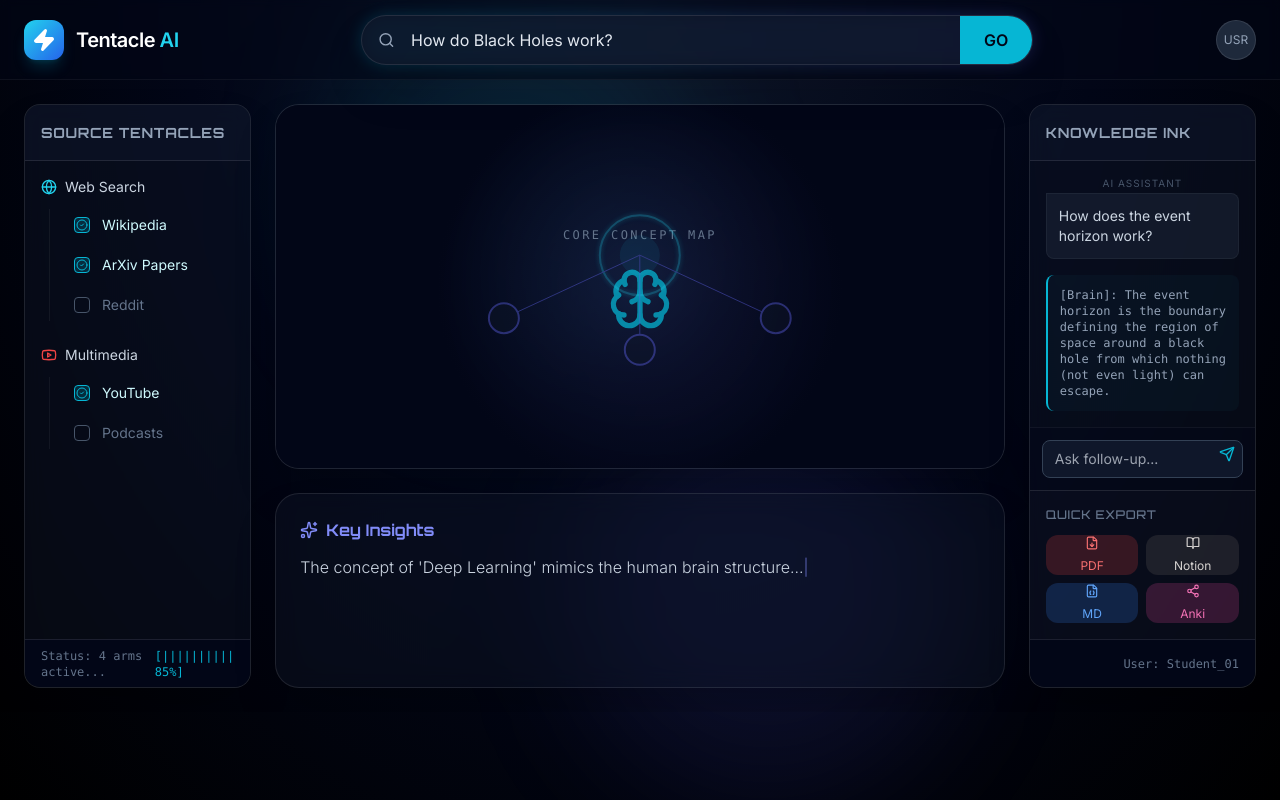
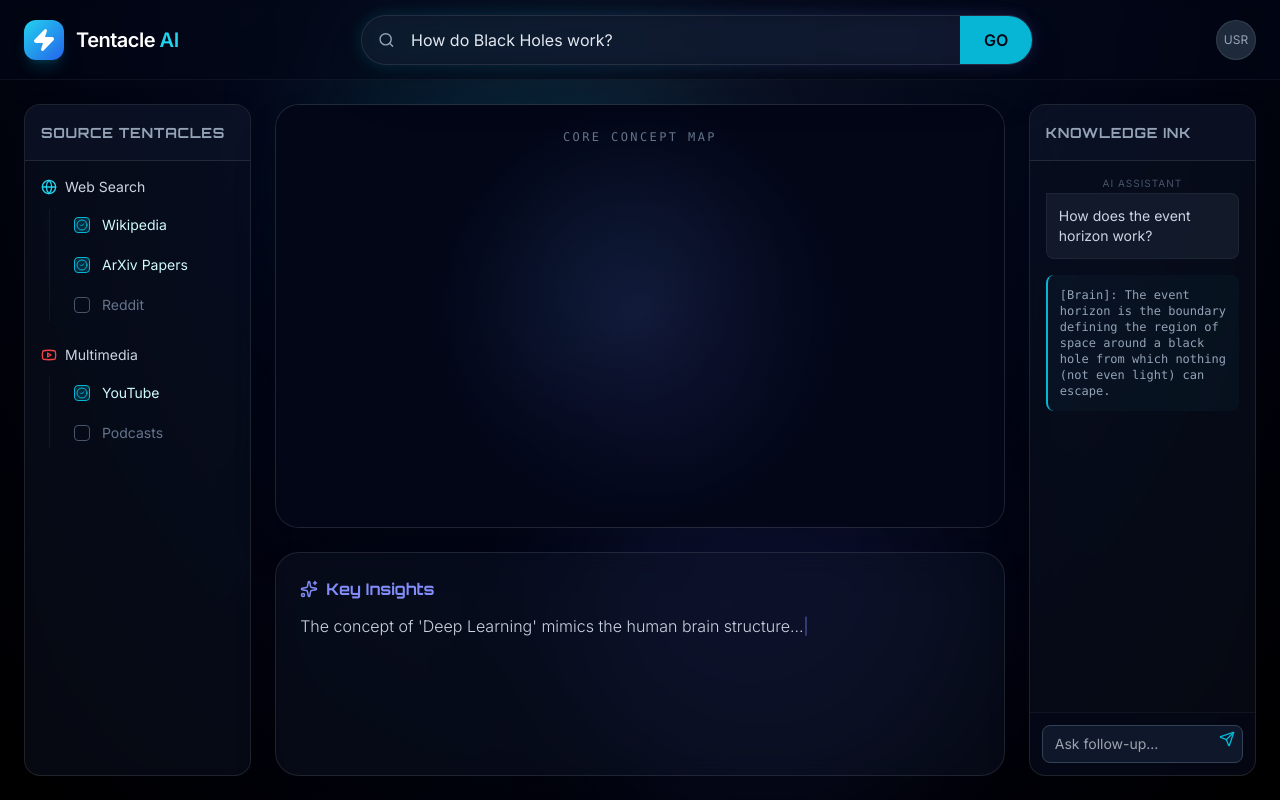
Before and after one commit to 2285145156/Tentacle-AI, a React (Vite) app: page / in a window 1280 px wide. Built offline with nearby package versions, Linux system fonts and the light colour scheme.

Commit message:
structure

```diff
--- a/package.json
+++ b/package.json
@@ -12,6 +12,7 @@
   "dependencies": {
     "clsx": "^2.1.1",
     "lucide-react": "^0.562.0",
+    "mermaid": "^11.12.2",
     "react": "^19.2.0",
     "react-dom": "^19.2.0",
     "tailwind-merge": "^3.4.0"
--- a/src/App.jsx
+++ b/src/App.jsx
@@ -10,7 +10,7 @@ function App() {
     <div className="min-h-screen bg-slate-950 text-slate-200 font-sans selection:bg-cyan-500/30">
       <Layout>
         <Header />
-        <main className="flex-1 grid grid-cols-5 gap-6 p-6 h-[calc(100vh-80px)] overflow-hidden">
+        <main className="flex-1 grid grid-cols-5 gap-6 p-6 h-full overflow-hidden">
           <SourcePanel />
           <CentralBrain />
           <KnowledgePanel />
--- a/src/components/CentralBrain.jsx
+++ b/src/components/CentralBrain.jsx
@@ -1,9 +1,11 @@
-import React, { useEffect, useState } from 'react';
+import React, { useEffect, useState, useRef } from 'react';
 import { Brain, Sparkles } from 'lucide-react';
+import mermaid from 'mermaid';
 
 export function CentralBrain() {
     const [text, setText] = useState('');
     const fullText = "The concept of 'Deep Learning' mimics the human brain structure...";
+    const mermaidRef = useRef(null);
 
     useEffect(() => {
         let index = 0;
@@ -15,43 +17,64 @@ export function CentralBrain() {
         return () => clearInterval(timer);
     }, []);
 
+    useEffect(() => {
+        mermaid.initialize({
+            startOnLoad: false,
+            theme: 'base',
+            themeVariables: {
+                darkMode: true,
+                background: '#020617',
+                mainBkg: '#0f172a',
+                primaryColor: '#22d3ee',
+                primaryTextColor: '#cbd5e1',
+                lineColor: '#6366f1',
+            },
+            fontFamily: 'Inter',
+        });
+
+        const graphDefinition = `
+        graph TD
+          A[Black Holes] --> B(Event Horizon)
+          A --> C(Singularity)
+          B --> D[Light cannot escape]
+
+          classDef cyan fill:#0f172a,stroke:#22d3ee,stroke-width:2px,color:#fff
+          classDef indigo fill:#0f172a,stroke:#6366f1,stroke-width:2px,color:#fff
+          classDef red fill:#000000,stroke:#ef4444,stroke-width:2px,color:#fca5a5
+
+          class A cyan
+          class B,C indigo
+          class D red
+
+          linkStyle default stroke:#475569,stroke-width:1px
+      `;
+
+        const renderMermaid = async () => {
+            if (mermaidRef.current) {
+                try {
+                    mermaidRef.current.innerHTML = '';
+                    const { svg } = await mermaid.render('mermaid-svg', graphDefinition);
+                    mermaidRef.current.innerHTML = svg;
+                } catch (error) {
+                    console.error("Mermaid render error:", error);
+                }
+            }
+        };
+
+        renderMermaid();
+    }, []);
+
     return (
         <div className="col-span-3 flex flex-col gap-6 h-full">
             {/* Upper: Concept Map Placeholder */}
-            <div className="glass-panel flex-1 rounded-3xl p-6 relative overflow-hidden group">
+            <div className="glass-panel flex-1 rounded-3xl p-6 relative overflow-hidden group flex flex-col">
                 <div className="absolute inset-0 bg-[radial-gradient(circle_at_center,_var(--tw-gradient-stops))] from-indigo-900/20 via-slate-950 to-slate-950" />
 
-                <div className="relative z-10 flex flex-col items-center justify-center h-full">
-                    <h3 className="text-xs font-mono text-slate-500 mb-6 tracking-[0.2em] uppercase">Core Concept Map</h3>
+                <div className="relative z-10 flex flex-col items-center h-full w-full">
+                    <h3 className="text-xs font-mono text-slate-500 mb-2 tracking-[0.2em] uppercase shrink-0">Core Concept Map</h3>
 
-                    <Brain size={64} className="text-cyan-500 mb-4 animate-pulse duration-[3000ms]" />
-
-                    {/* Network Visualization */}
-                    <div className="absolute inset-0 z-0">
-                        <svg width="100%" height="100%" className="opacity-40">
-                            <defs>
-                                <filter id="glow">
-                                    <feGaussianBlur stdDeviation="2.5" result="coloredBlur" />
-                                    <feMerge>
-                                        <feMergeNode in="coloredBlur" />
-                                        <feMergeNode in="SourceGraphic" />
-                                    </feMerge>
-                                </filter>
-                            </defs>
-                            {/* Center Node */}
-                            <circle cx="50%" cy="40%" r="40" stroke="#22d3ee" strokeWidth="2" fill="none" filter="url(#glow)" className="animate-pulse" />
-                            <circle cx="50%" cy="40%" r="20" fill="#22d3ee" fillOpacity="0.2" />
-
-                            {/* Connections */}
-                            <line x1="50%" y1="40%" x2="30%" y2="60%" stroke="#6366f1" strokeWidth="1" />
-                            <line x1="50%" y1="40%" x2="70%" y2="60%" stroke="#6366f1" strokeWidth="1" />
-                            <line x1="50%" y1="40%" x2="50%" y2="70%" stroke="#6366f1" strokeWidth="1" />
-
-                            {/* Child Nodes */}
-                            <circle cx="30%" cy="60%" r="15" stroke="#6366f1" strokeWidth="2" fill="#0f172a" />
-                            <circle cx="70%" cy="60%" r="15" stroke="#6366f1" strokeWidth="2" fill="#0f172a" />
-                            <circle cx="50%" cy="70%" r="15" stroke="#6366f1" strokeWidth="2" fill="#0f172a" />
-                        </svg>
+                    <div className="flex-1 w-full flex items-center justify-center overflow-hidden" ref={mermaidRef}>
+                        {/* Mermaid Diagram injected here */}
                     </div>
                 </div>
             </div>
--- a/src/components/KnowledgePanel.jsx
+++ b/src/components/KnowledgePanel.jsx
@@ -1,13 +1,8 @@
 import React from 'react';
-import { Send, FileDown, BookOpen, FileJson, Share2 } from 'lucide-react';
+import { Send } from 'lucide-react';
 
 export function KnowledgePanel() {
-    const exports = [
-        { label: 'PDF', icon: FileDown, color: 'bg-red-500/20 text-red-400' },
-        { label: 'Notion', icon: BookOpen, color: 'bg-stone-500/20 text-stone-300' },
-        { label: 'MD', icon: FileJson, color: 'bg-blue-500/20 text-blue-400' },
-        { label: 'Anki', icon: Share2, color: 'bg-pink-500/20 text-pink-400' },
-    ];
+
 
     return (
         <div className="glass-panel rounded-none border-x-0 border-t-0 border-b-0 md:rounded-2xl md:border flex flex-col h-full col-span-1 overflow-hidden">
@@ -46,26 +41,9 @@ export function KnowledgePanel() {
                 </div>
             </div>
 
-            {/* Quick Export */}
-            <div className="h-auto p-4 border-t border-white/10 bg-slate-900/20">
-                <h3 className="text-xs font-medium text-slate-500 mb-3 uppercase tracking-wider">Quick Export</h3>
-                <div className="grid grid-cols-2 gap-2">
-                    {exports.map((item) => (
-                        <button
-                            key={item.label}
-                            className={`flex flex-col items-center justify-center gap-2 rounded-xl transition-all hover:bg-slate-800 ${item.color} border border-transparent hover:border-white/10`}
-                        >
-                            <item.icon size={14} />
-                            <span className="text-xs font-medium">{item.label}</span>
-                        </button>
-                    ))}
-                </div>
-            </div>
 
-            {/* User Footer */}
-            <div className="h-12 border-t border-white/10 bg-slate-950 flex items-center px-4 justify-end text-xs font-mono text-slate-500">
-                <span>User: Student_01</span>
-            </div>
+
+
         </div>
     );
 }
--- a/src/components/Layout.jsx
+++ b/src/components/Layout.jsx
@@ -2,7 +2,7 @@ import React from 'react';
 
 export function Layout({ children }) {
     return (
-        <div className="relative min-h-screen w-full bg-[radial-gradient(ellipse_at_top,_var(--tw-gradient-stops))] from-slate-900 via-slate-950 to-black overflow-hidden">
+        <div className="relative h-screen w-full bg-[radial-gradient(ellipse_at_top,_var(--tw-gradient-stops))] from-slate-900 via-slate-950 to-black overflow-hidden">
             {/* Background decorations */}
             <div className="absolute top-0 left-1/4 w-96 h-96 bg-cyan-500/10 rounded-full blur-3xl pointer-events-none" />
             <div className="absolute bottom-0 right-1/4 w-96 h-96 bg-indigo-500/10 rounded-full blur-3xl pointer-events-none" />
--- a/src/components/SourcePanel.jsx
+++ b/src/components/SourcePanel.jsx
@@ -54,11 +54,7 @@ export function SourcePanel() {
                 ))}
             </div>
 
-            {/* Footer Status */}
-            <div className="h-12 border-t border-white/10 bg-slate-950 flex items-center px-4 justify-between text-xs font-mono text-slate-500">
-                <span>Status: 4 arms active...</span>
-                <span className="text-cyan-500">[|||||||||| 85%]</span>
-            </div>
+
         </div>
     );
 }
```
Also changed, not shown: 1 other file (tests, documents, lock files or other folders).
